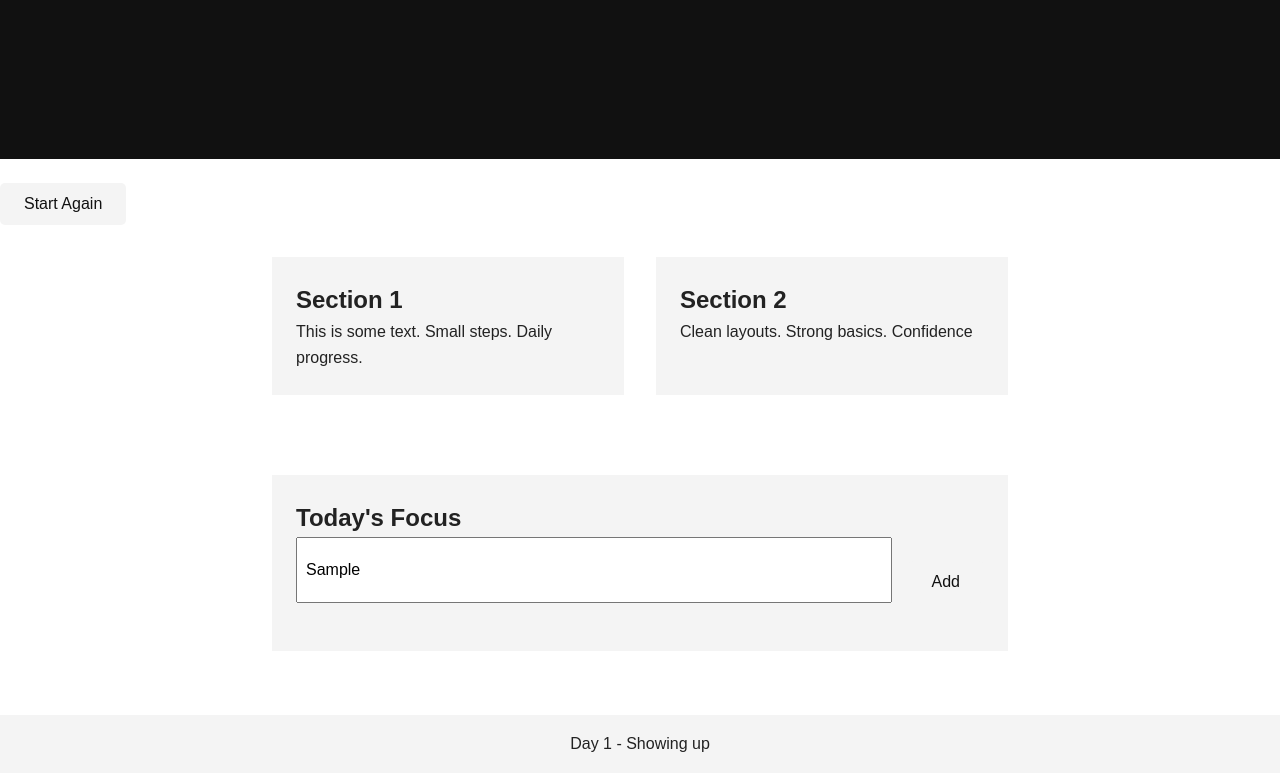
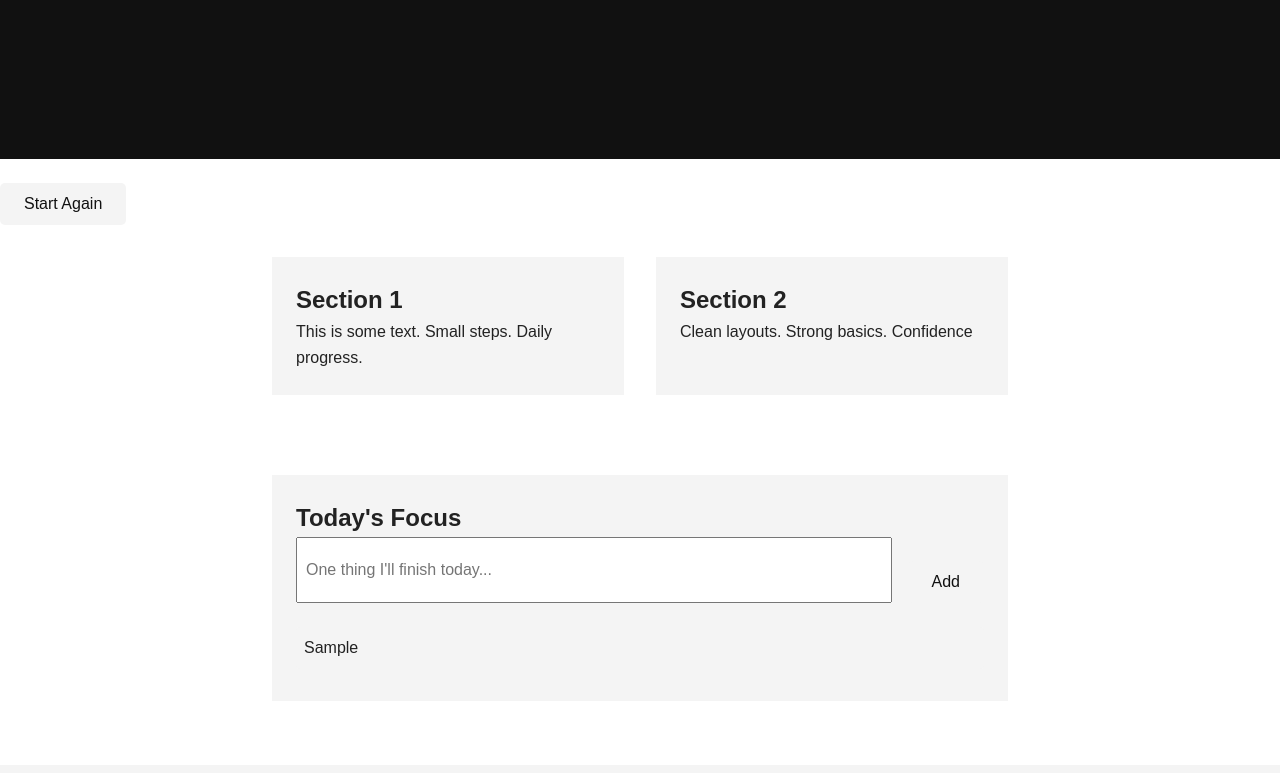
Before and after one commit to faithsamuel/comeback-day-1, a plain HTML site: page index.html in a window 1280 px wide. Both pictures are taken after typing "Sample" into the empty fields and a click on the button "Add". Shown: the part 241-1014 px from the top of the page. Drawn offline with Linux system fonts and the light colour scheme.

Commit message:
Day 3: completed my task from yesterday, completed the add-and-remove todo list

```diff
--- a/index.html
+++ b/index.html
@@ -34,7 +34,7 @@
             <h2>Today's Focus</h2>
 
             <div class="todo-input">
-                <input type="text" placeholder="Enter a task" />
+                <input type="text" placeholder="One thing I'll finish today..." />
                 <button>Add</button>
             </div>
 
--- a/script.js
+++ b/script.js
@@ -27,13 +27,18 @@ button.addEventListener("click", () => {
     isReset = !isReset;
 });
 
-// Add EVent Listener to Todo list
+// EVent Listener to add  a Todo item
 
-// addBtn.addEventListener("click", () => {
-//     if(input.value === "") return;
+addBtn.addEventListener("click", () => {
+    if(input.value === "") return;
 
-//     const li = document.createElement("li");
-//     li.textContent = input.value;
+    const li = document.createElement("li");
+    li.textContent = input.value;
 
+    li.addEventListener("click", () => {
+        li.remove();
+    });
 
-// });
+    list.appendChild(li);
+    input.value = "";
+});
```
